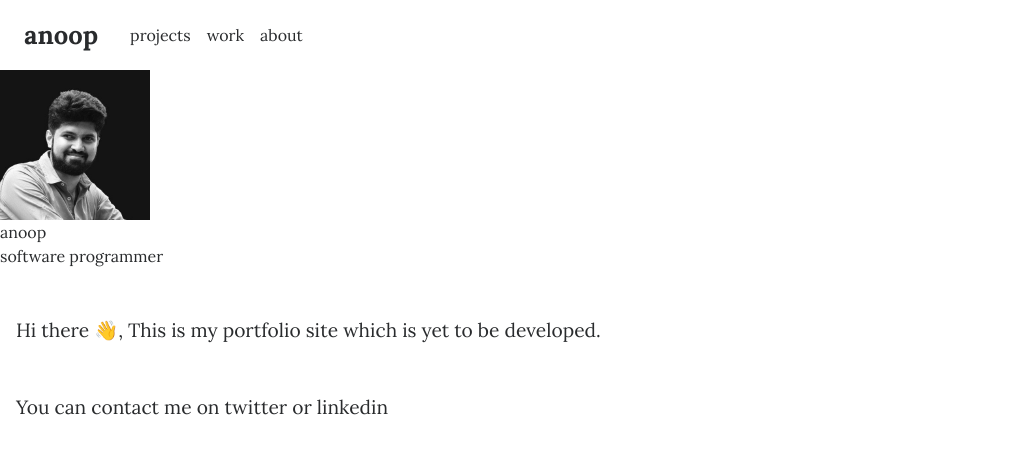
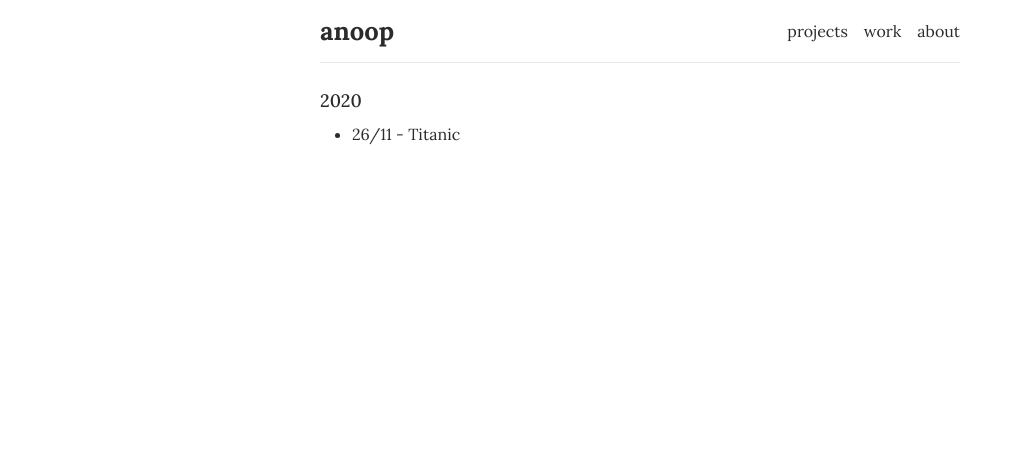
Before and after one commit to helloanoop/helloanoop.com, a Next.js app: page / in a window 1280 px wide. Shown: the top 454 px of the page, without its empty margins (0-1023 px from the left). Built offline with nearby package versions, Linux system fonts and the light colour scheme.

Commit message:
chore: style updates

```diff
--- a/src/components/Navbar/StyledWrapper.js
+++ b/src/components/Navbar/StyledWrapper.js
@@ -2,13 +2,9 @@ import styled from 'styled-components';
 
 const Wrapper = styled.div`
   header {
-    transition-property: opacity;
-    transition-duration: .4s;
-    opacity: .4;
-
-    &:hover {
-      opacity: 1;
-    }
+    border-bottom: solid 1px #e8e8e8;
+    max-width: 640px;
+    margin: 0 auto;
 
     .anoop {
       font-size: 1.6rem;
--- a/src/components/Navbar/index.js
+++ b/src/components/Navbar/index.js
@@ -6,11 +6,11 @@ const Navbar = () => {
   return (
     <StyledWrapper className="w-full site-navbar">
       <div>
-        <header className="flex items-center py-4 px-6">
+        <header className="flex items-center py-3">
           <Link href="/">
             <a className="font-bold anoop pr-4">anoop</a>
           </Link>
-          <nav className='flex'>
+          <nav className='flex flex-grow justify-end'>
             <Link href="/projects">
               <a>projects</a>
             </Link>
--- a/src/pages/_app.js
+++ b/src/pages/_app.js
@@ -1,6 +1,7 @@
 import '../styles/globals.css';
 import '../styles/page.scss';
 import '../styles/about.scss';
+import '../styles/index.scss';
 
 function MyApp({ Component, pageProps }) {
   return <Component {...pageProps} />
--- a/src/pages/index.js
+++ b/src/pages/index.js
@@ -1,6 +1,5 @@
 import Head from 'next/head';
 import Navbar from 'components/Navbar';
-import Link from 'next/link';
 
 export default function Index() {
   return (
@@ -13,55 +12,14 @@ export default function Index() {
 
       <main className="page-home">
         <Navbar />
-        <div className="profile-photo-section">
-          <img src="/images/anoop.jpg" width="150px" height="150px" className="profile-photo"/>
+        <div className="page-body">
+          <h4 className="text-lg font-medium">2020</h4>
+          <ul>
+            <li>
+              26/11 - Titanic
+            </li>
+          </ul>
         </div>
-        <div className="name">
-          anoop
-        </div>
-        <div className="title">
-          software programmer
-        </div>
-
-        <section style={{
-          fontSize: '1.2rem',
-          paddingRight: '1rem',
-          paddingLeft: '1rem',
-          marginTop: '3rem',
-          color: '#292b2d'
-        }}>
-          Hi there 👋, This is my portfolio site which is yet to be developed.
-        </section>
-
-        <section style={{
-          fontSize: '1.2rem',
-          paddingRight: '1rem',
-          paddingLeft: '1rem',
-          marginTop: '3rem',
-          color: '#292b2d'
-        }}>
-          You can contact me on <Link href="https://twitter.com/anoop_md">twitter</Link> or <Link href="https://www.linkedin.com/in/anoop-m-d-868099100/">linkedin</Link>
-        </section>
-
-        {/* <section className="nav">
-          <nav>
-            <Link href="/notes">
-              <a>notes</a>
-            </Link>
-            <Link href="/about">
-              <a>about</a>
-            </Link>
-            <Link href="/startups">
-              <a>startups</a>
-            </Link>
-            <Link href="/opensource">
-              <a>opensource</a>
-            </Link>
-            <Link href="/work">
-              <a>work</a>
-            </Link>
-          </nav>
-        </section> */}
       </main>
 
       <footer>
--- a/src/styles/globals.css
+++ b/src/styles/globals.css
@@ -9,3 +9,8 @@ body {
   color: #292b2d;
   font-family: 'Lora', serif;
 }
+
+body {
+  padding-left: 1rem;
+  padding-right: 1rem;
+}
--- /dev/null
+++ b/src/styles/index.scss
@@ -0,0 +1,9 @@
+.page-home {
+  .page-body {
+    ul {
+      list-style: disc;
+      padding-left: 2rem;
+      padding-top: 0.5rem;
+    }
+  }
+}
--- a/src/styles/page.scss
+++ b/src/styles/page.scss
@@ -2,9 +2,8 @@
   width: 100%;
   max-width: 640px;
   margin: 0 auto;
+  margin-top: 1.5rem;
   text-align: left;
-  padding-left: 1.5rem;
-  padding-right: 1.5rem;
 }
 
 .page-body .page-title {
```
